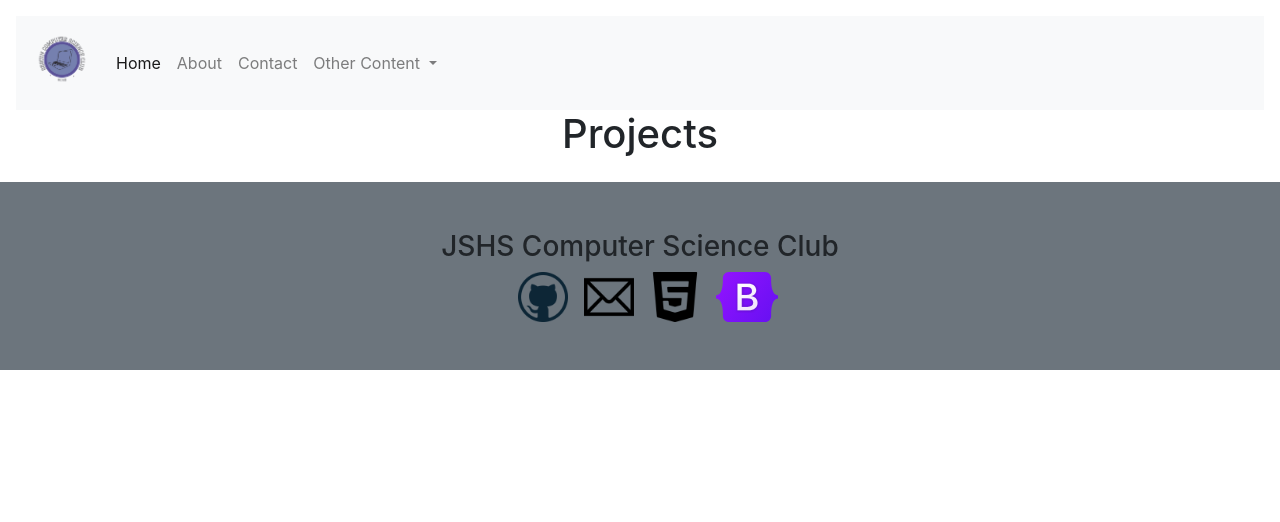
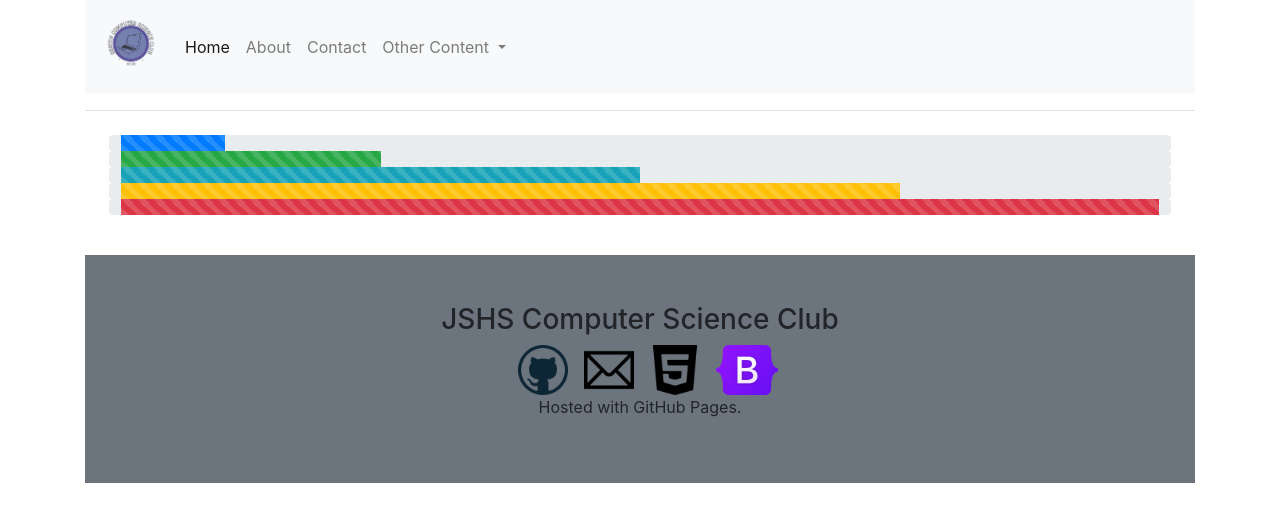
Before and after one commit to Seguin-SCS/Seguin-SCS.github.io, a website: page template/project.html in a window 1280 px wide. Drawn offline with nearby package versions, Linux system fonts and the light colour scheme; files that its build step writes are made by us from their sources.

Commit message:
add global template to history and project template

```diff
--- a/template/project.html
+++ b/template/project.html
@@ -12,16 +12,10 @@
 
   <!-- Main Body -->
   <body>
-      <div class="conatiner">
+    <div class="container">
       <!-- Navigation -->
-
-      </div>
-    </body>
-
-    <body class="text-center text-bg-dark">
-        <div class="cover-container d-flex w-100 h-100 p-3 mx-auto flex-column">
-            <header class="mb-auto">
-                <div class="">
+      <header class="pb-3 mb-4 border-bottom">
+        <div>
             <nav class="navbar navbar-expand-lg navbar-light bg-light">
               <a class="navbar-brand" href="#"><h3 class="float-md-start mb=0"><img src="/svg/circleLogo.png" alt="CS logo" style="width:60px; height:60px;"></h3></a>
               <button class="navbar-toggler" type="button" data-toggle="collapse" data-target="#navbarNavDropdown" aria-controls="navbarNavDropdown" aria-expanded="false" aria-label="Toggle navigation">
@@ -53,22 +47,37 @@
             </nav>
           </div>
       </header>
-            <main class="px-3">
-                <div>
-                    <h1>Projects</h1>
+
+      <div class="row pb-3 m-4 ">
+        <div class="progress">
+          <div class="progress-bar progress-bar-striped" role="progressbar" style="width: 10%" aria-valuenow="10" aria-valuemin="0" aria-valuemax="100"></div>
         </div>
-            </main>
+        <div class="progress">
+          <div class="progress-bar progress-bar-striped bg-success" role="progressbar" style="width: 25%" aria-valuenow="25" aria-valuemin="0" aria-valuemax="100"></div>
+        </div>
+        <div class="progress">
+          <div class="progress-bar progress-bar-striped bg-info" role="progressbar" style="width: 50%" aria-valuenow="50" aria-valuemin="0" aria-valuemax="100"></div>
+        </div>
+        <div class="progress">
+          <div class="progress-bar progress-bar-striped bg-warning" role="progressbar" style="width: 75%" aria-valuenow="75" aria-valuemin="0" aria-valuemax="100"></div>
+        </div>
+        <div class="progress">
+          <div class="progress-bar progress-bar-striped bg-danger" role="progressbar" style="width: 100%" aria-valuenow="100" aria-valuemin="0" aria-valuemax="100"></div>
+        </div>
       </div>
 
-      <footer class="mt-auto p-5 bg-secondary" style="">
-        <h3>JSHS Computer Science Club</h3>
+      <!-- Footer -->
+      <footer class="mt-auto p-5 bg-secondary w-100" style="">
+        <h3 class="text-center">JSHS Computer Science Club</h3>
         <div class="d-flex justify-content-center">
-            <a href="https://github.com/Seguin-SCS/Seguin-SCS.github.io" title="Our GitHub Repository"><div name="icon" class="ms-3" style="height:50px; border-radius:100%;"><img src="../svg/githubicon.webp" style="height:100%" /></div></a>
-            <a href="https://gmail.com/" title="Email Us!"><div name="icon" class="ms-3" style="height:50px; border-radius:100%;"><img src="../svg/emailicon.webp" style="height:100%" /></div></a>
-            <a href="https://developer.mozilla.org/en-US/docs/Web/HTML" title="HTML5 Documentation"><div class="ms-3" name="icon" style="height:50px; border-radius:100%;"><img src="../svg/html5.png" style="height:100%" /></div></a>
-            <a href="https://getbootstrap.com/docs/5.0/getting-started/introduction/" title="Bootstrap 5 Documentation"><div class="ms-3" name="icon" style="height:50px; border-radius:100%;"><img src="../svg/bootstrap5icon.svg" style="height:100%" /></div></a>
+            <a href="https://github.com/Seguin-SCS/Seguin-SCS.github.io" title="Our GitHub Repository"><div name="icon" class="ms-3" style="height:50px; border-radius:100%;"><img src="/svg/githubicon.webp" style="height:100%" alt="GitHub icon"/></div></a>
+            <a href="https://gmail.com/" title="Email Us!"><div name="icon" class="ms-3" style="height:50px; border-radius:100%;"><img src="/svg/emailicon.webp" style="height:100%" /></div></a>
+            <a href="https://developer.mozilla.org/en-US/docs/Web/HTML" title="HTML5 Documentation"><div class="ms-3" name="icon" style="height:50px; border-radius:100%;"><img src="/svg/html5.png" style="height:100%" /></div></a>
+            <a href="https://getbootstrap.com/docs/5.0/getting-started/introduction/" title="Bootstrap 5 Documentation"><div class="ms-3" name="icon" style="height:50px; border-radius:100%;"><img src="/svg/bootstrap5icon.svg" style="height:100%" /></div></a>
         </div>
+        <p class="text-center">Hosted with GitHub Pages.</p>
       </footer>
+    </div>
 
     <script src="https://cdn.jsdelivr.net/npm/bootstrap@5.0.2/dist/js/bootstrap.bundle.min.js" integrity="sha384-MrcW6ZMFYlzcLA8Nl+NtUVF0sA7MsXsP1UyJoMp4YLEuNSfAP+JcXn/tWtIaxVXM" crossorigin="anonymous"></script>
   </body>
```
Also changed, not shown: template/history.html (+16 -15 lines). Lines whose indentation alone changed are shown as unchanged.
